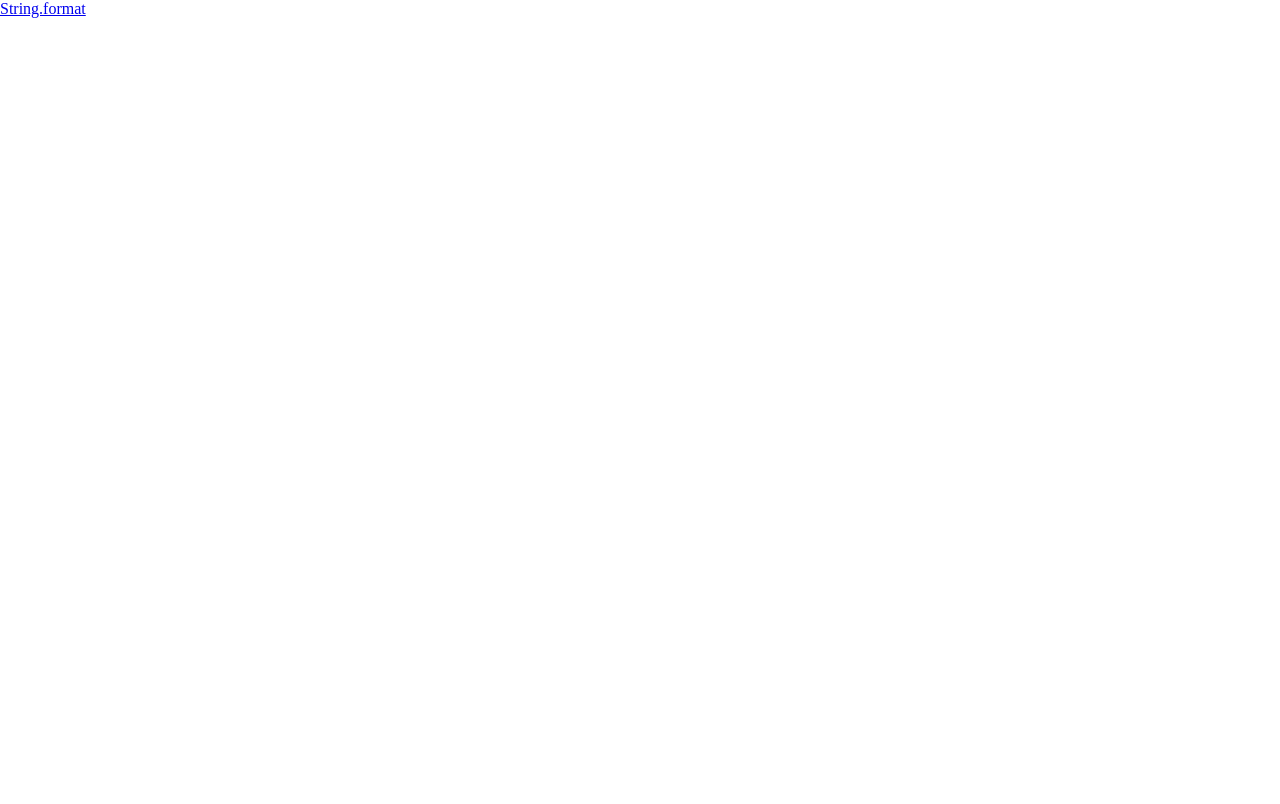
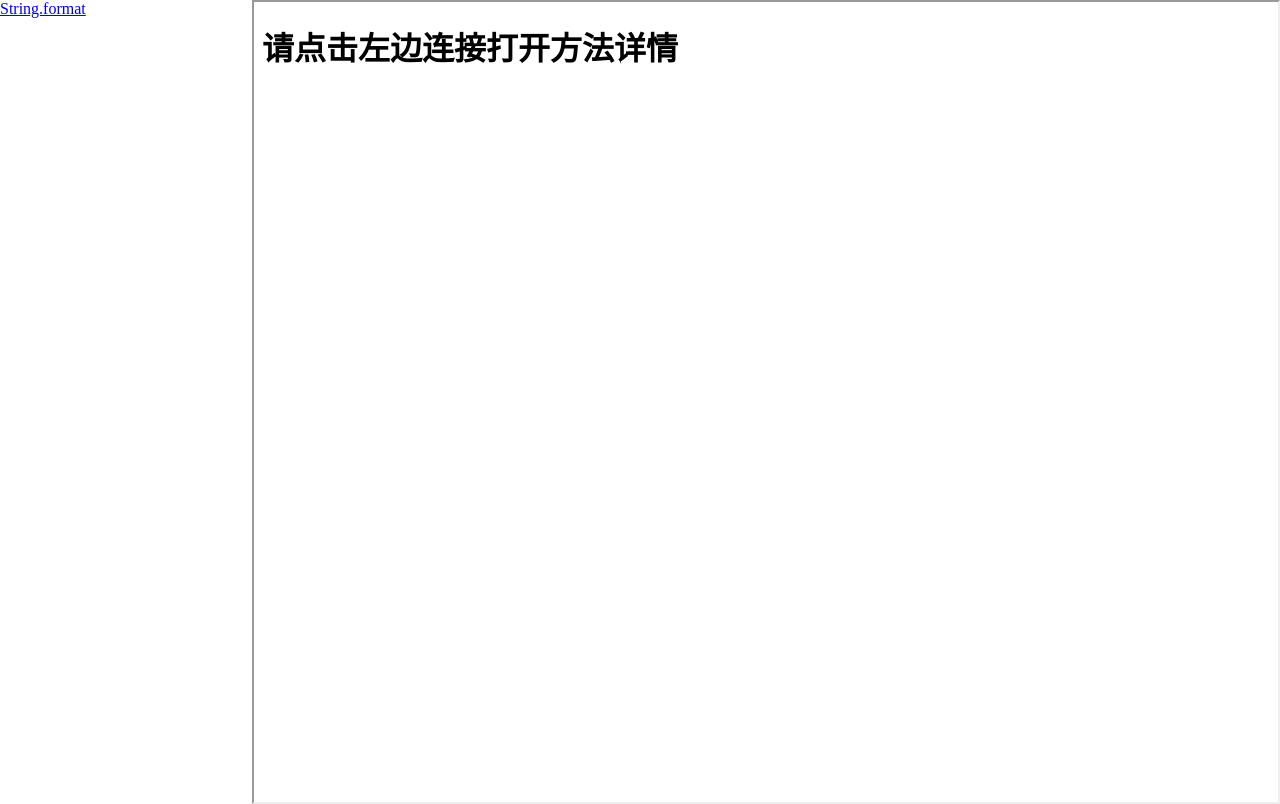
Before and after one commit to huibo5263285/jsTest, a plain HTML site: page index.html in a window 1280 px wide. Drawn offline with Linux system fonts and the light colour scheme.

Commit message:
页面入口

```diff
--- a/index.html
+++ b/index.html
@@ -6,16 +6,16 @@
     <style type="text/css">
         .left{
             position: absolute;
-            left: 0px;
-            top: 0px;
+            left: 0;
+            top: 0;
             height: 100%;
             width: 20%;
         }
         .right{
             display: block;
             position: absolute;
-            top: 0px;
-            right: 0px;
+            top: 0;
+            right: 0;
             width: 80%;
             height: 100%;
         }
@@ -26,7 +26,7 @@
 <div class="left" id="menu">
     <a href="javascript:" data-src="demo/String.format.html">String.format</a>
 </div>
-<iframe class="right" src="" frameborder="0" id="win"></iframe>
+<iframe class="right" src="main.html" frameborder="1" id="win"></iframe>
 <script type="text/javascript">
     var addEvent =document.addEventListener ? function(elem , type , fn){
         elem.addEventListener(type , fn , false);
```
